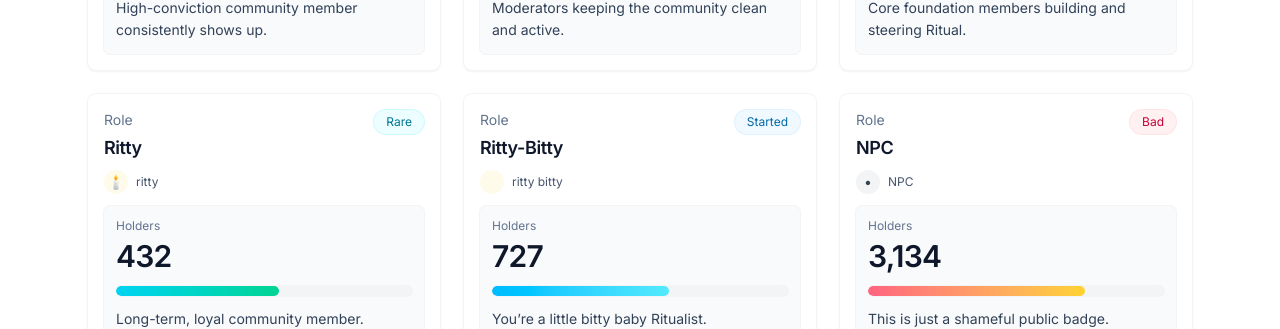
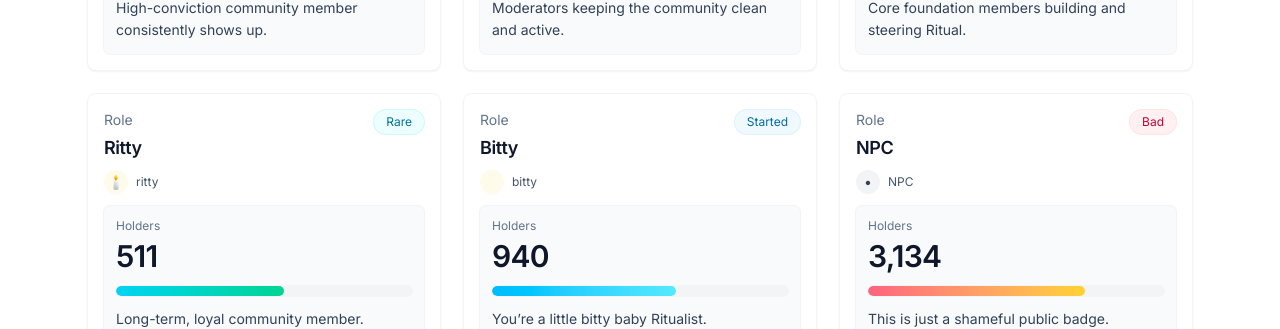
Before and after one commit to maharshi0722/ritualist-role, a Next.js app: page / in a window 1280 px wide. Shown: the part 1138-1467 px from the top of the page. Built offline with nearby package versions, Linux system fonts and the light colour scheme.

Commit message:
Modify community role tags and counts
Updated counts and tags for community roles.

```diff
--- a/app/page.js
+++ b/app/page.js
@@ -27,7 +27,7 @@
     mage: { emoji: "🧙", color: "text-indigo-700", bg: "bg-indigo-50" },
     ritualist: { emoji: "🔥", color: "text-emerald-700", bg: "bg-emerald-50" },
     ritty: { emoji: "🕯️", color: "text-amber-700", bg: "bg-amber-50" },
-    "ritty bitty": { emoji: "", color: "text-amber-700", bg: "bg-amber-50" },
+    "bitty": { emoji: "", color: "text-amber-700", bg: "bg-amber-50" },
     "radiant ritualist": { emoji: "✨", color: "text-amber-700", bg: "bg-amber-50" },
     dunce: { emoji: "", color: "text-slate-700", bg: "bg-slate-50" },
   };
@@ -123,15 +123,15 @@
       { name: "Mods", count: 7, tier: "Epic", desc: "Moderators keeping the community clean and active.", tag: "Mods" },
       { name: "Foundation Team", count: 16, tier: "Legendary", desc: "Core foundation members building and steering Ritual.", tag: "Foundation Team" },
 
-      { name: "Ritty", count: 432, tier: "Rare", desc: "Long-term, loyal community member.", tag: "ritty" },
-      { name: "Ritty-Bitty", count: 727, tier: "Started", desc: "You’re a little bitty baby Ritualist.", tag: "ritty bitty" },
+      { name: "Ritty", count: 511, tier: "Rare", desc: "Long-term, loyal community member.", tag: "ritty" },
+      { name: "Bitty", count: 940, tier: "Started", desc: "You’re a little bitty baby Ritualist.", tag: "bitty" },
       { name: "NPC", count: 3134, tier: "Bad", desc: "This is just a shameful public badge.", tag: "NPC" },
       { name: "Dunce", count: 138, tier: "Bad", desc: "Spammer role.", tag: "Dunce" },
       { name: "Ascendant", count: 3546, tier: "Common", desc: "You have pledged to Ritual.", tag: "Ascendant" },
       { name: "Harmonic", count: 2550, tier: "Common", desc: "Not special at all.", tag: "Harmonic" },
       { name: "Blessed", count: 7731, tier: "Common", desc: "Forever blessed.", tag: "Blessed" },
       { name: "Cursed", count: 1831, tier: "Common", desc: "Always cursed.", tag: "Cursed" },
-      { name: "Community", count: 59958, tier: "All", desc: "Everyone who’s part of the Ritual universe.", tag: "Community" },
+      { name: "Community", count: 59758, tier: "All", desc: "Everyone who’s part of the Ritual universe.", tag: "Community" },
     ],
     []
   );
```
